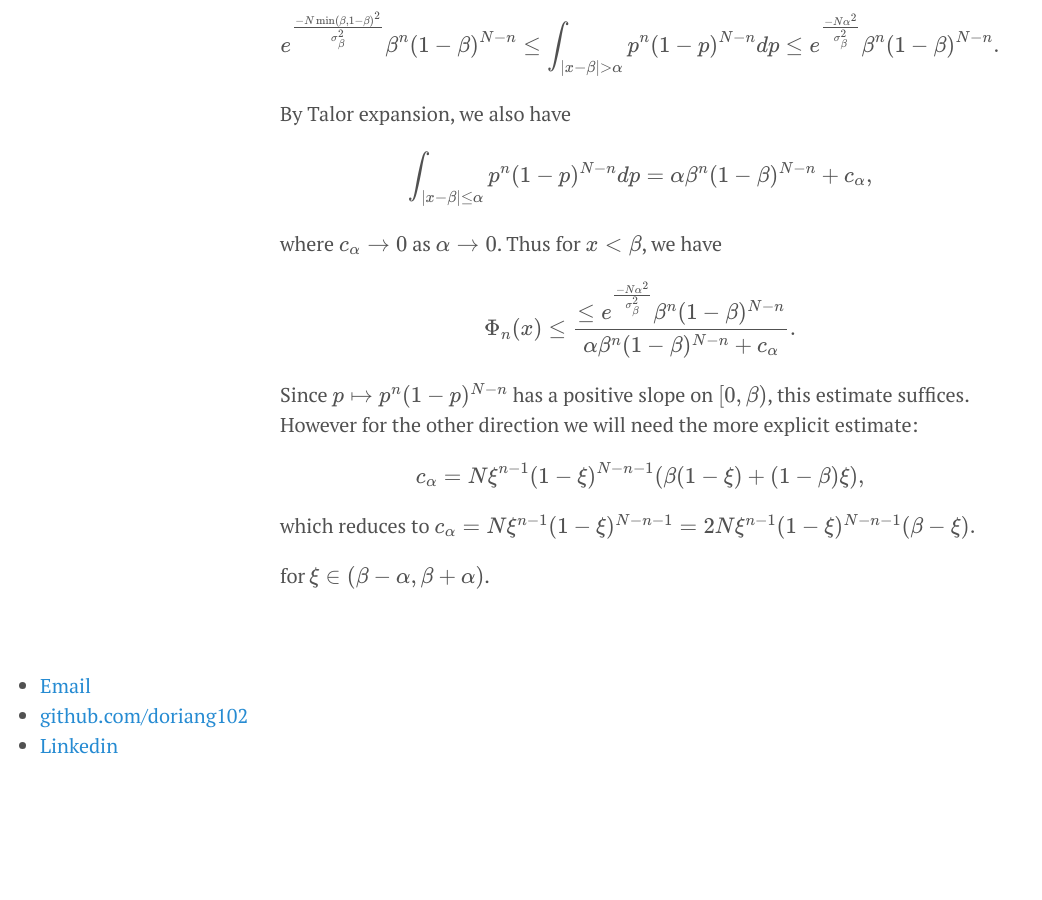
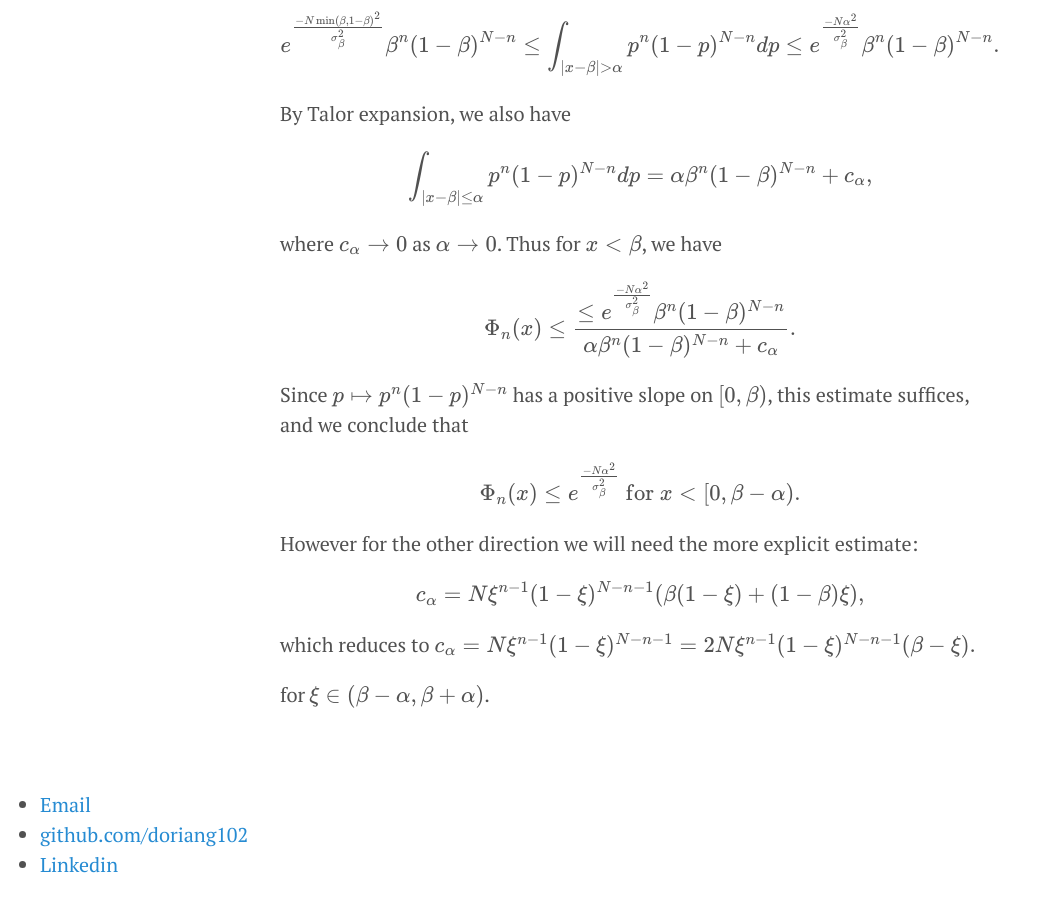
Before and after one commit to doriang102/doriang102.github.io, a Jekyll site: the page built from _posts/2017-06-10-hypothesis-testing-part-2-in-progress.md, in a window 1280 px wide and 900 px high, scrolled down 7986 px. Shown: the whole window, without its empty margins (0-1042 px from the left). Built offline with Jekyll 4.4.1, drawn with Linux system fonts in a browser that asks for light colours; our own code applies the rules of GitHub Pages for plain Markdown files; formulas are drawn with MathJax 3; before the commit the page ends 8767 px from its top, so only the background shows below that.

Commit message:
Update 2017-06-10-hypothesis-testing-part-2-in-progress.md

```diff
--- a/_posts/2017-06-10-hypothesis-testing-part-2-in-progress.md
+++ b/_posts/2017-06-10-hypothesis-testing-part-2-in-progress.md
@@ -245,7 +245,12 @@ where $$c_{\alpha} \to 0$$ as $$\alpha \to 0$$. Thus for $$ x < \beta$$, we have
 $$\Phi_n(x) \leq \frac{\leq e^{\frac{-N \alpha^2}{\sigma_{\beta}^2}}\beta^n(1-\beta)^{N-n}}{\alpha \beta^n(1-\beta)^{N-n} + c_{\alpha}}.$$
 
 
-Since $$p \mapsto p^n(1-p)^{N-n}$$ has a positive slope on $$[0,\beta)$$, this estimate suffices. However for the other direction we will need the more explicit estimate:
+Since $$p \mapsto p^n(1-p)^{N-n}$$ has a positive slope on $$[0,\beta)$$, this estimate suffices, and we conclude that
+
+$$\Phi_n(x) \leq e^{\frac{-N \alpha^2}{\sigma_{\beta}^2}} \textrm{ for } x < [0,\beta-\alpha). $$
+
+
+However for the other direction we will need the more explicit estimate:
 
 $$ c_{\alpha} = N \xi^{n-1}(1-\xi)^{N-n-1} (\beta (1 - \xi) + (1-\beta) \xi), $$
 
```
